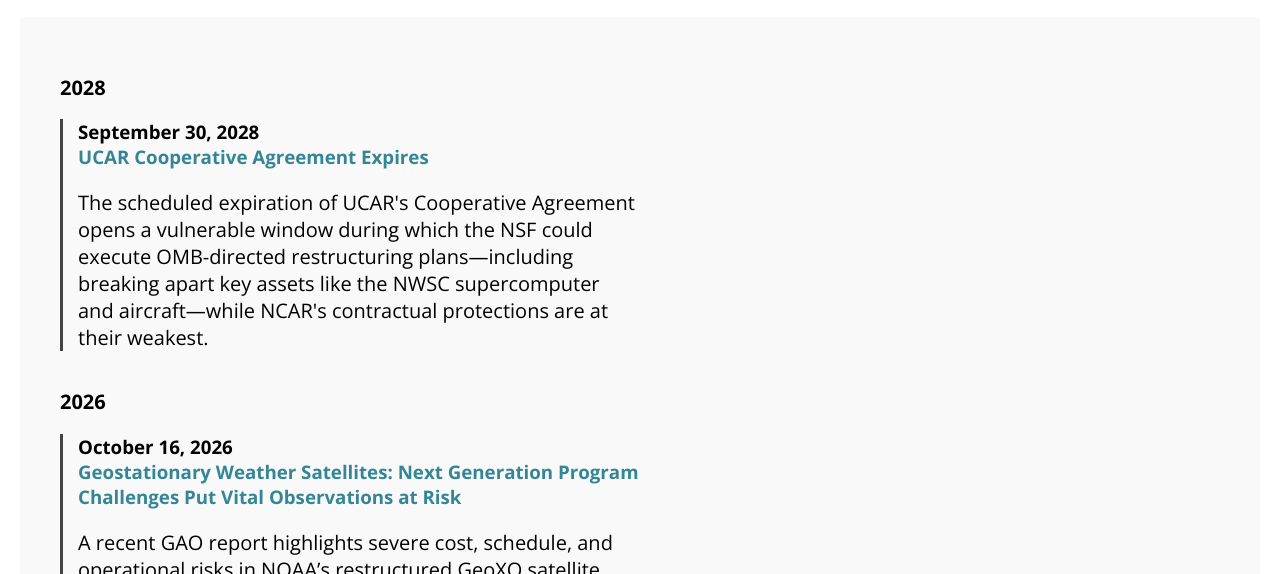
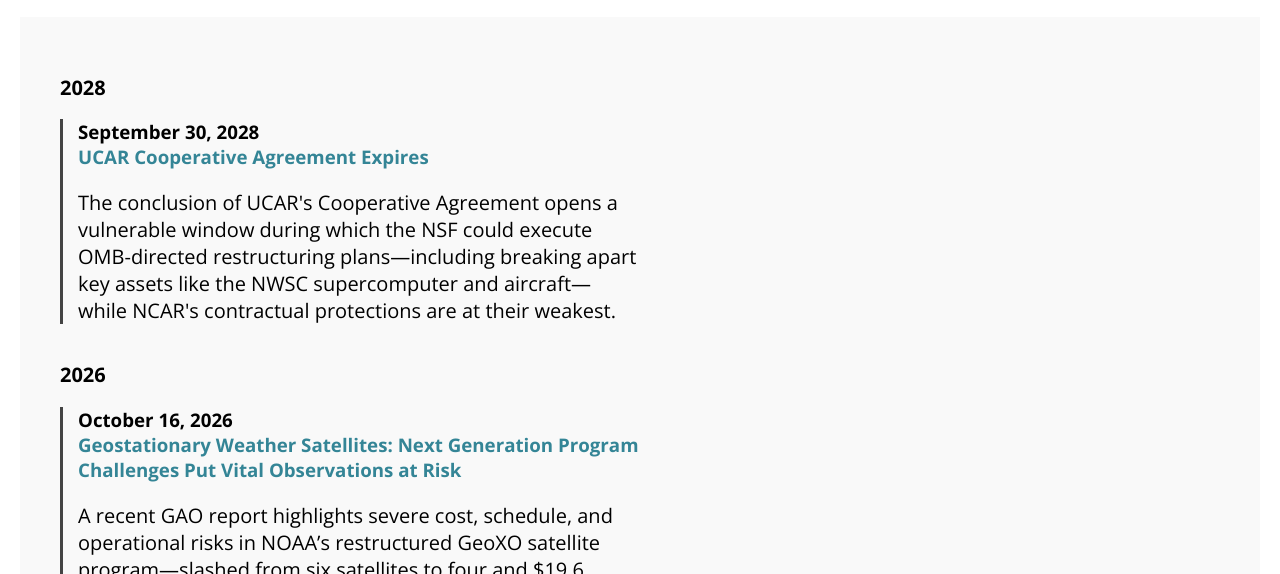
Before and after one commit to savencar/savencar.github.io, a plain HTML site: page timeline.html in a window 1280 px wide. Shown: the part 526-1100 px from the top of the page. Drawn offline with nearby package versions, Linux system fonts and the light colour scheme.

Commit message:
clean up conclusion of UCAR's CA event

```diff
--- a/timeline.html
+++ b/timeline.html
@@ -220,7 +220,7 @@
                         <li style="margin-bottom: 20px; border-left: 3px solid #444; padding-left: 15px;">
                             <h3>September 30, 2028<br/><a href="https://www.courtlistener.com/docket/72496922/32/2/university-corporation-for-atmospheric-research-v-national-science/">UCAR Cooperative Agreement Expires</a></h3>
                             <p>
-                                The scheduled expiration of UCAR's Cooperative Agreement opens a vulnerable window during which the NSF could execute OMB-directed restructuring plans—including breaking apart key assets like the NWSC supercomputer and aircraft—while NCAR's contractual protections are at their weakest.
+                                The conclusion of UCAR's Cooperative Agreement opens a vulnerable window during which the NSF could execute OMB-directed restructuring plans—including breaking apart key assets like the NWSC supercomputer and aircraft—while NCAR's contractual protections are at their weakest.
                             </p>
                         </li>
                     </ul>
```
